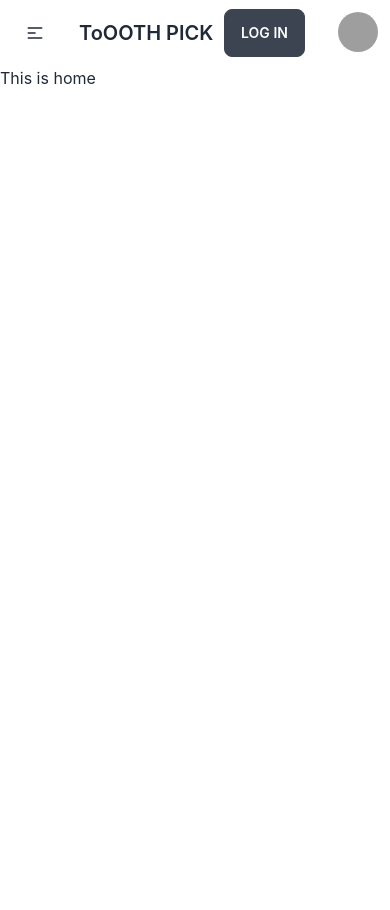
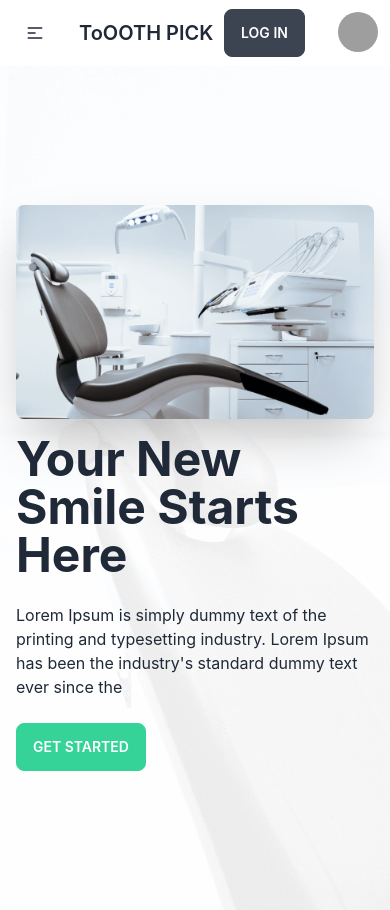
Before and after one commit to Shazzadul-Shakib/Tooth-pick-portal, a React (Create React App) app: page / in a window 390 px wide. Before the commit the page ends 844 px from the top, so only its background shows below. Built offline with nearby package versions, Linux system fonts and the light colour scheme; grey boxes are pictures that could not be loaded.

Commit message:
Responsive hero section added

```diff
--- a/src/components/Home/Home.jsx
+++ b/src/components/Home/Home.jsx
@@ -1,9 +1,21 @@
 import React from 'react';
-
+import chair from '../../assets/images/chair.png';
+import bg_hero from '../../assets/images/bg.png';
 const Home = () => {
   return (
     <div>
-      <h1>This is home</h1>
+      <div
+        style={{background: `url('${bg_hero}')`}}
+        className="hero min-h-screen">
+        <div className="hero-content flex-col lg:flex-row-reverse">
+          <img src={chair} className=" max-w-auto lg:max-w-xl rounded-lg shadow-2xl" alt='Chair'/>
+          <div>
+            <h1 className="text-5xl font-bold">Your New Smile Starts Here</h1>
+            <p className="py-6">Lorem Ipsum is simply dummy text of the printing and typesetting industry. Lorem Ipsum has been the industry's standard dummy text ever since the</p>
+            <button className="btn btn-success text-white">Get Started</button>
+          </div>
+        </div>
+      </div>
     </div>
   );
 };
```
Also changed, not shown: public/manifest.json.
